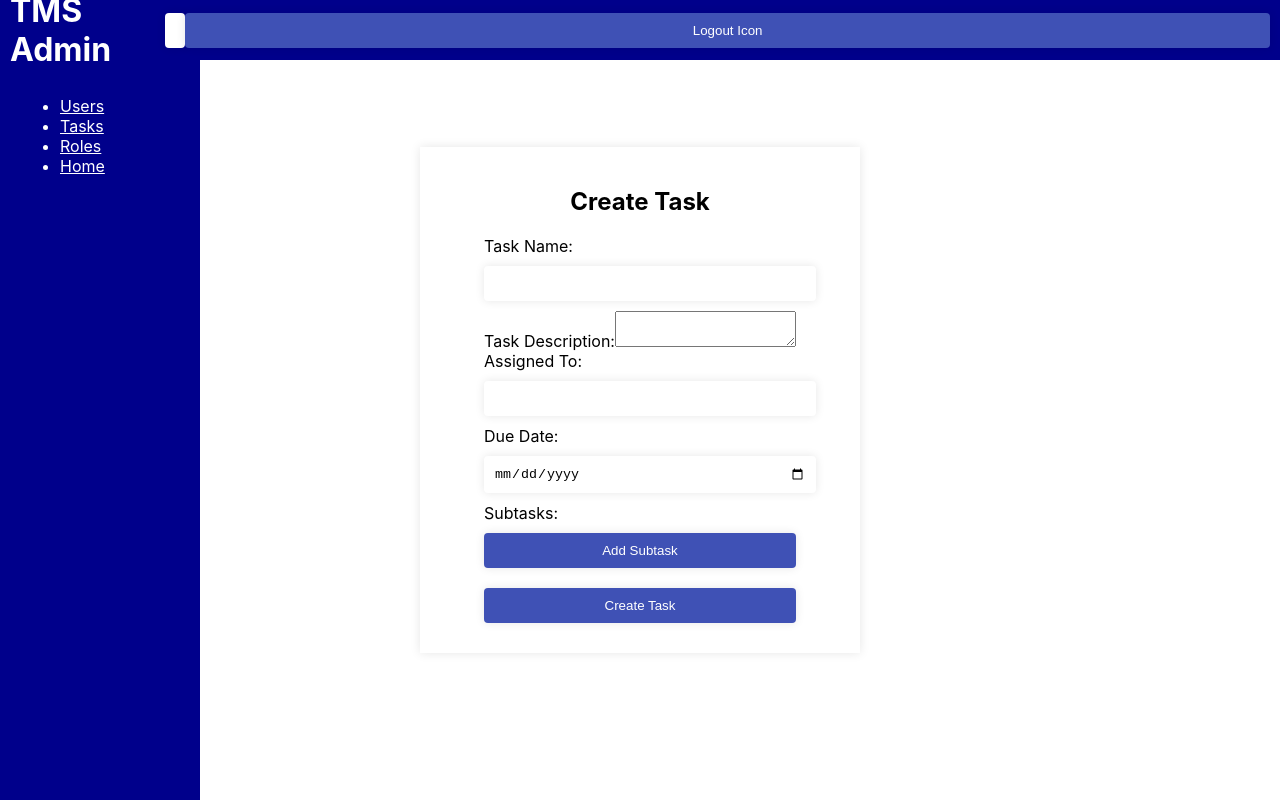
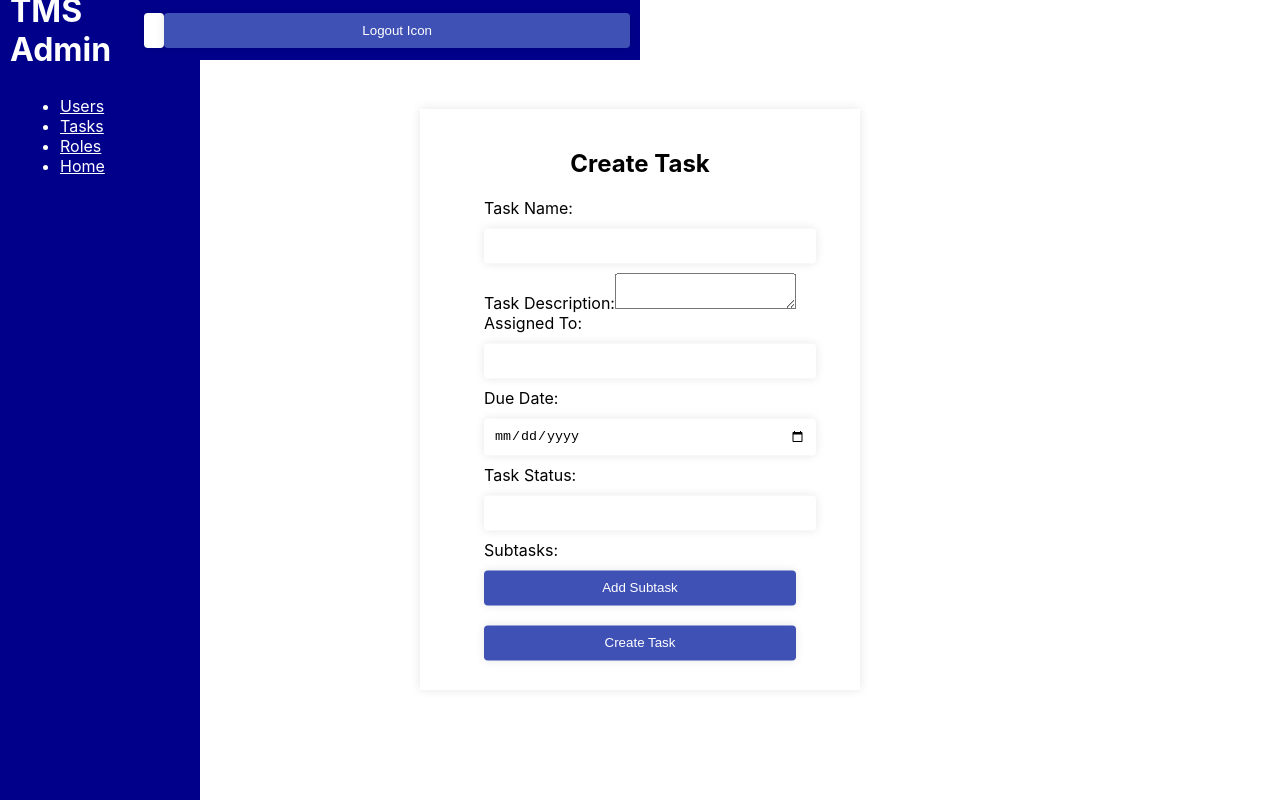
Before and after one commit to TMSMERN/task_management_mern, a React (Create React App) app in the folder frontend/: page /admin in a window 1280 px wide. Built offline with nearby package versions, Linux system fonts and the light colour scheme.

Commit message:
done some changes for creating tasks

```diff
--- a/frontend/src/App.js
+++ b/frontend/src/App.js
@@ -51,8 +51,8 @@ function App() {
   };
 
   return (
-    <Router>
-      <div>
+    <div>
+      <Router>
         <Routes>
           <Route
             path="/"
@@ -71,8 +71,8 @@ function App() {
           <Route path="/tasks" element={<Task />} />
           <Route path="/admin" element={<AdminHomePage />} />
         </Routes>
-      </div>
-    </Router>
+      </Router>
+    </div>
   );
 }
 
--- a/frontend/src/adminDashboard/tasks.js
+++ b/frontend/src/adminDashboard/tasks.js
@@ -6,6 +6,7 @@ const Tasks = () => {
   const [taskDescription, setTaskDescription] = useState("");
   const [assignedTo, setAssignedTo] = useState("");
   const [dueDate, setDueDate] = useState("");
+  const [taskStatus, setTaskStatus] = useState("");
   const [subtasks, setSubtasks] = useState([]);
 
   const handleTaskNameChange = (e) => {
@@ -19,7 +20,9 @@ const Tasks = () => {
   const handleAssignedToChange = (e) => {
     setAssignedTo(e.target.value);
   };
-
+  const handleTaskStatusChange = (e) => {
+    setTaskStatus(e.target.value);
+  };
   const handleDueDateChange = (e) => {
     setDueDate(e.target.value);
   };
@@ -104,6 +107,15 @@ const Tasks = () => {
         </label>
         <br />
         <label>
+          Task Status:
+          <input
+            type="text"
+            value={taskStatus}
+            onChange={handleTaskStatusChange}
+          />
+        </label>
+        <br />
+        <label>
           Subtasks:
           {subtasks.map((subtask, index) => (
             <div key={index}>
--- a/frontend/src/index.css
+++ b/frontend/src/index.css
@@ -16,7 +16,7 @@ code {
   position: fixed;
   top: 0;
   left: 0;
-  width: 100%;
+  width: 50%;
   height: 60px;
   background-color: #f8f9fa;
   display: flex;
```
Also changed, not shown: 2 other files (tests, documents, lock files or other folders).
